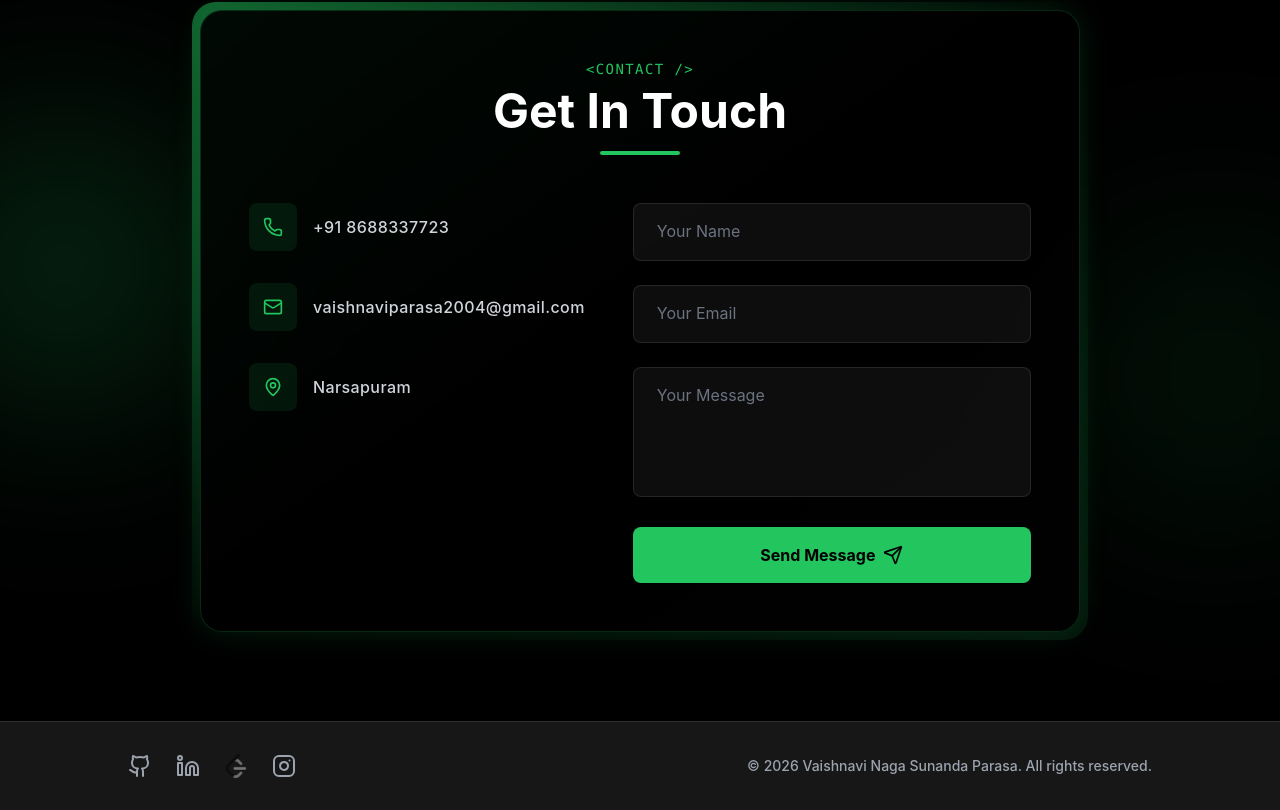
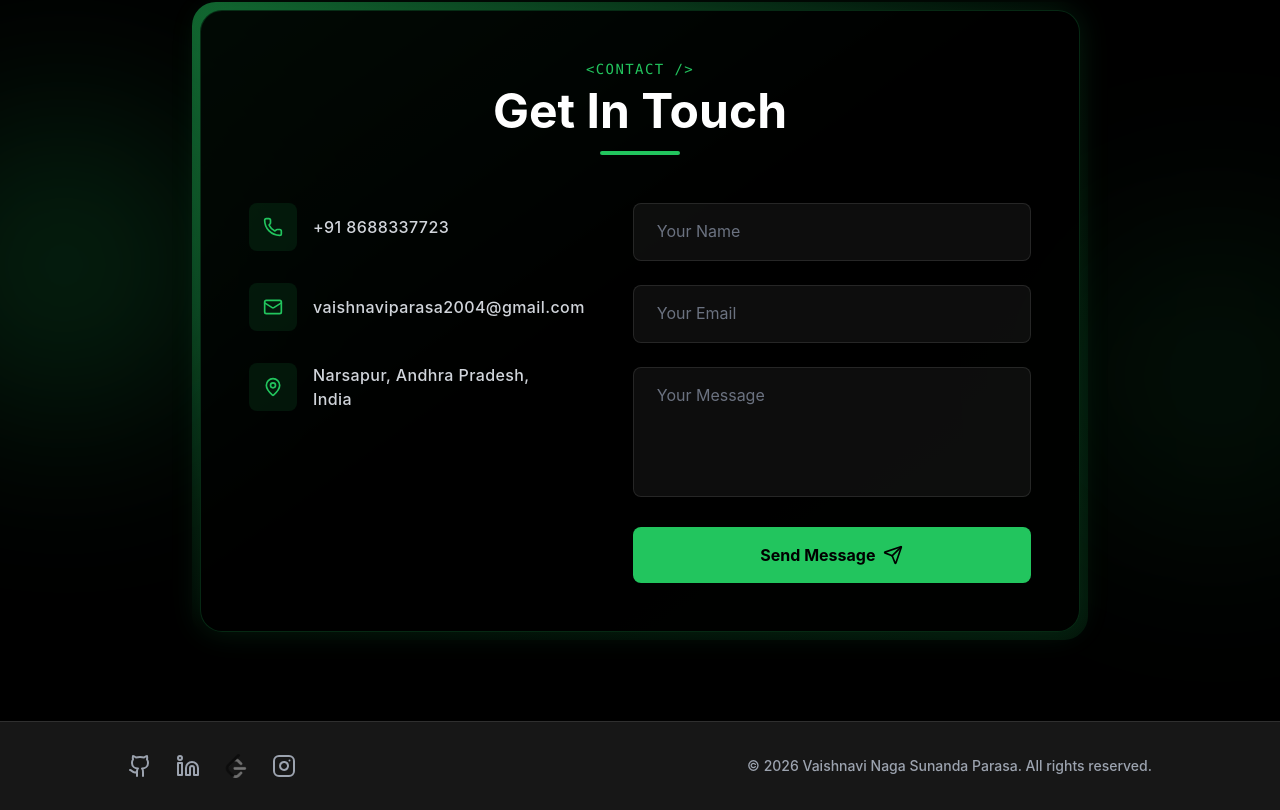
Before and after one commit to VaishnaviNagaSunanda/Portfolio, a React (Vite) app: page / in a window 1280 px wide. Shown: the part 6118-6928 px from the top of the page. Built offline with nearby package versions, Linux system fonts and the light colour scheme; no server answers.

Commit message:
Update Contact.jsx

```diff
--- a/src/components/Contact.jsx
+++ b/src/components/Contact.jsx
@@ -85,7 +85,7 @@ const Contact = ({ theme }) => {
                                 <div className="w-12 h-12 rounded-lg bg-brown/10 dark:bg-neon-green/10 flex items-center justify-center text-brown dark:text-neon-green group-hover:scale-110 group-hover:shadow-lg transition-all">
                                     <MapPin size={20} />
                                 </div>
-                                <span className="font-medium tracking-wide">Narsapuram</span>
+                                <span className="font-medium tracking-wide">Narsapur, Andhra Pradesh,<br />India</span>
                             </a>
                         </div>
 
```
